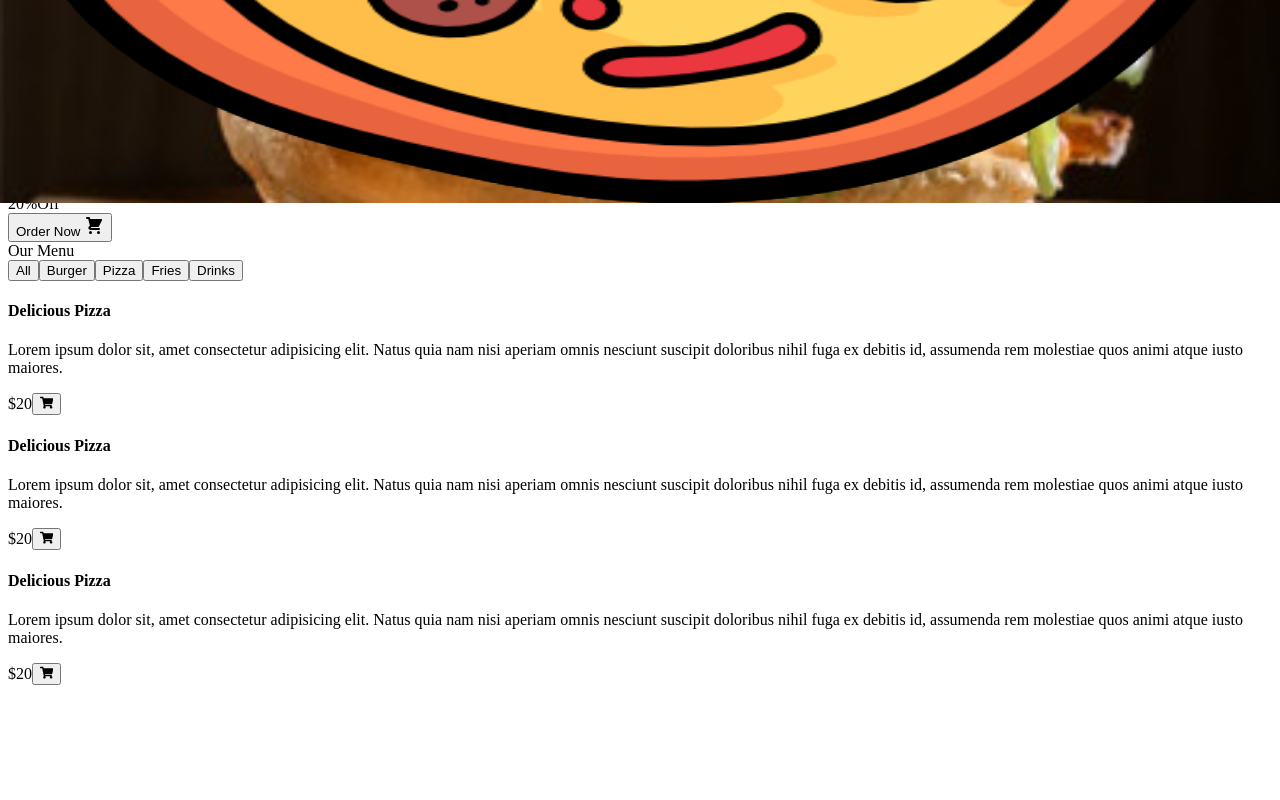
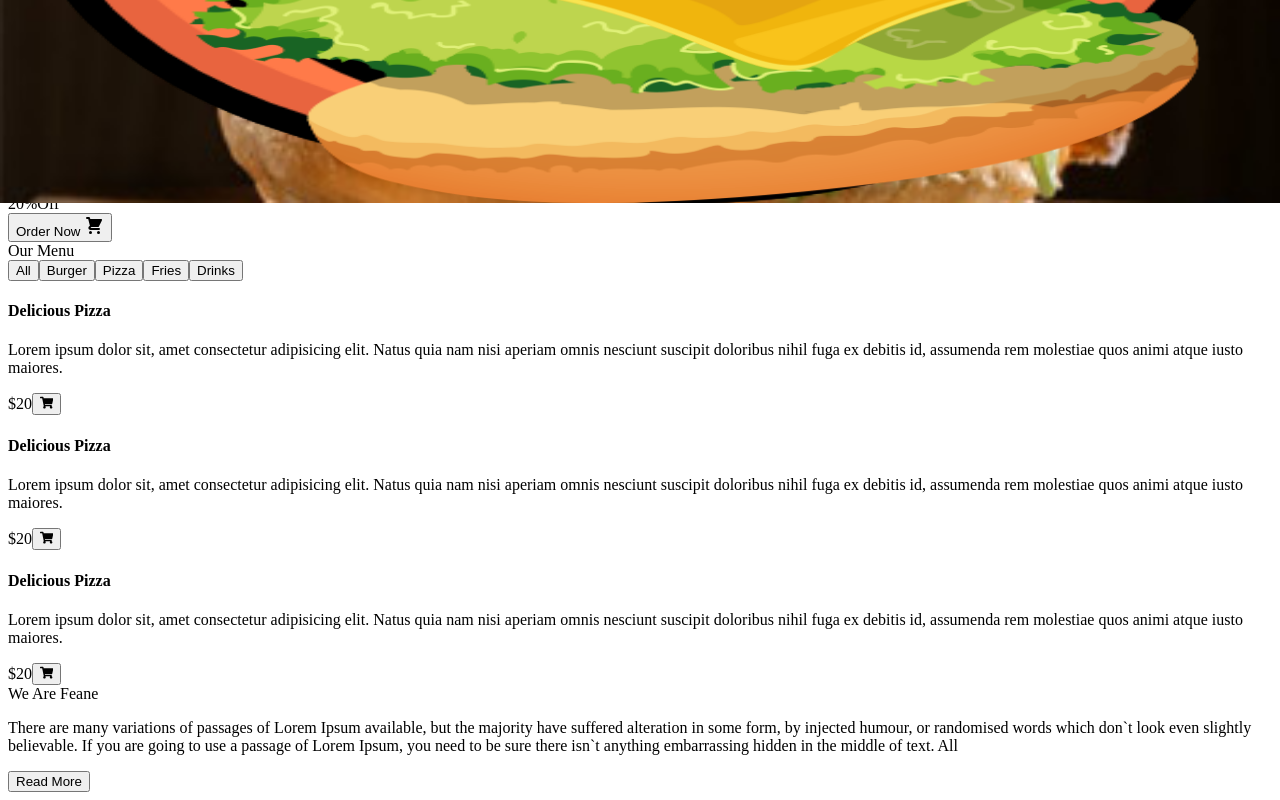
Before and after one commit to FatmanurGebesoglu/Next-Food-Ordering-App, a Next.js app: page /home in a window 1280 px wide. Shown: the part 597-1397 px from the top of the page. Before the commit the page ends 1290 px from the top, so only its background shows below. Built offline with nearby package versions, Linux system fonts and the light colour scheme.

Commit message:
About component created

```diff
--- a/components/product/MenuItem.jsx
+++ b/components/product/MenuItem.jsx
@@ -19,7 +19,7 @@
         </p>
         <div className="flex justify-between items-center mt-4 ">
           <span>$20</span>
-          <button className="btn-primary !w-10 !sh-10 !rounded-full !p-0 grid place-content-center">
+          <button className="btn-primary !w-10 !h-10 !rounded-full !p-0 !grid !place-content-center">
             <FaShoppingCart />
           </button>
         </div>
--- /dev/null
+++ b/components/ui/About.jsx
@@ -0,0 +1,31 @@
+import Image from "next/image";
+import React from "react";
+import { Title } from "./Title";
+
+const About = () => {
+    return (
+        <div className="bg-secondary py-14">
+          <div className="container mx-auto flex items-center text-white gap-20 justify-center flex-wrap-reverse">
+            <div className="flex justify-center">
+              <div className="relative sm:w-[445px] sm-h-[600px]  flex justify-center w-[300px] h-[450px]">
+                <Image src="/images/about-img.png" alt="" layout="fill" />
+              </div>
+            </div>
+            <div className="md:w-1/2 ">
+              <Title addclass="text-[40px]">We Are Feane</Title>
+              <p className="my-5 flex flex-col items-center">
+                There are many variations of passages of Lorem Ipsum available, but
+                the majority have suffered alteration in some form, by injected
+                humour, or randomised words which don`t look even slightly
+                believable. If you are going to use a passage of Lorem Ipsum, you
+                need to be sure there isn`t anything embarrassing hidden in the
+                middle of text. All
+              </p>
+              <button className="btn-primary">Read More</button>
+            </div>
+          </div>
+        </div>
+      );
+};
+
+export default About;
--- a/pages/home/index.jsx
+++ b/pages/home/index.jsx
@@ -2,6 +2,7 @@
 import React from 'react'
 import Campaigns from '../../components/ui/Campaigns'
 import MenuWrapper from '../../components/product/MenuWrapper';
+import About from '../../components/ui/About';
 
 export default function Home() {
   return (
@@ -9,6 +10,7 @@
       <Carousel />
       <Campaigns />
       <MenuWrapper />
+      <About />
     </div>
   );
 };
```
Also changed, not shown: public/images/about-img.png (added).
